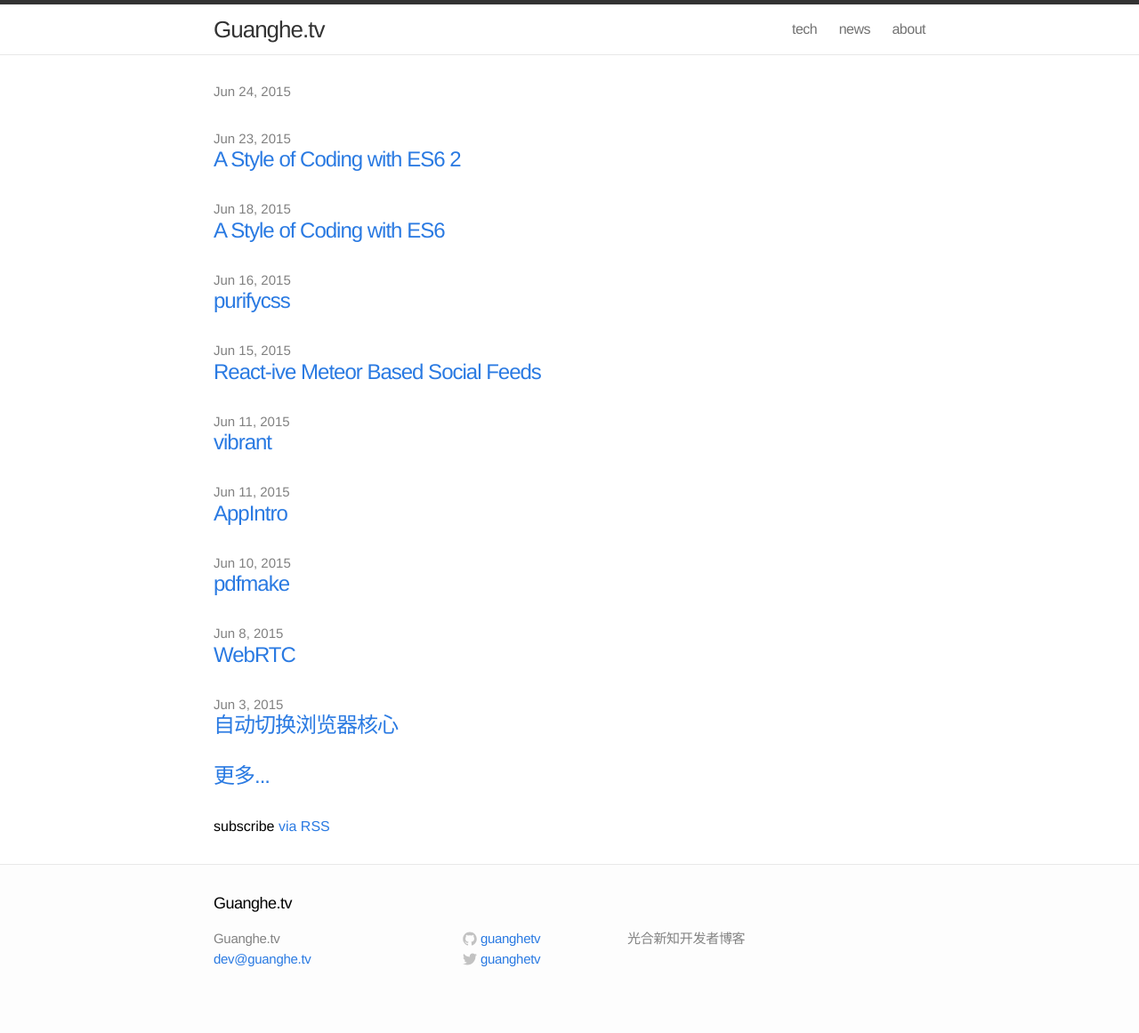
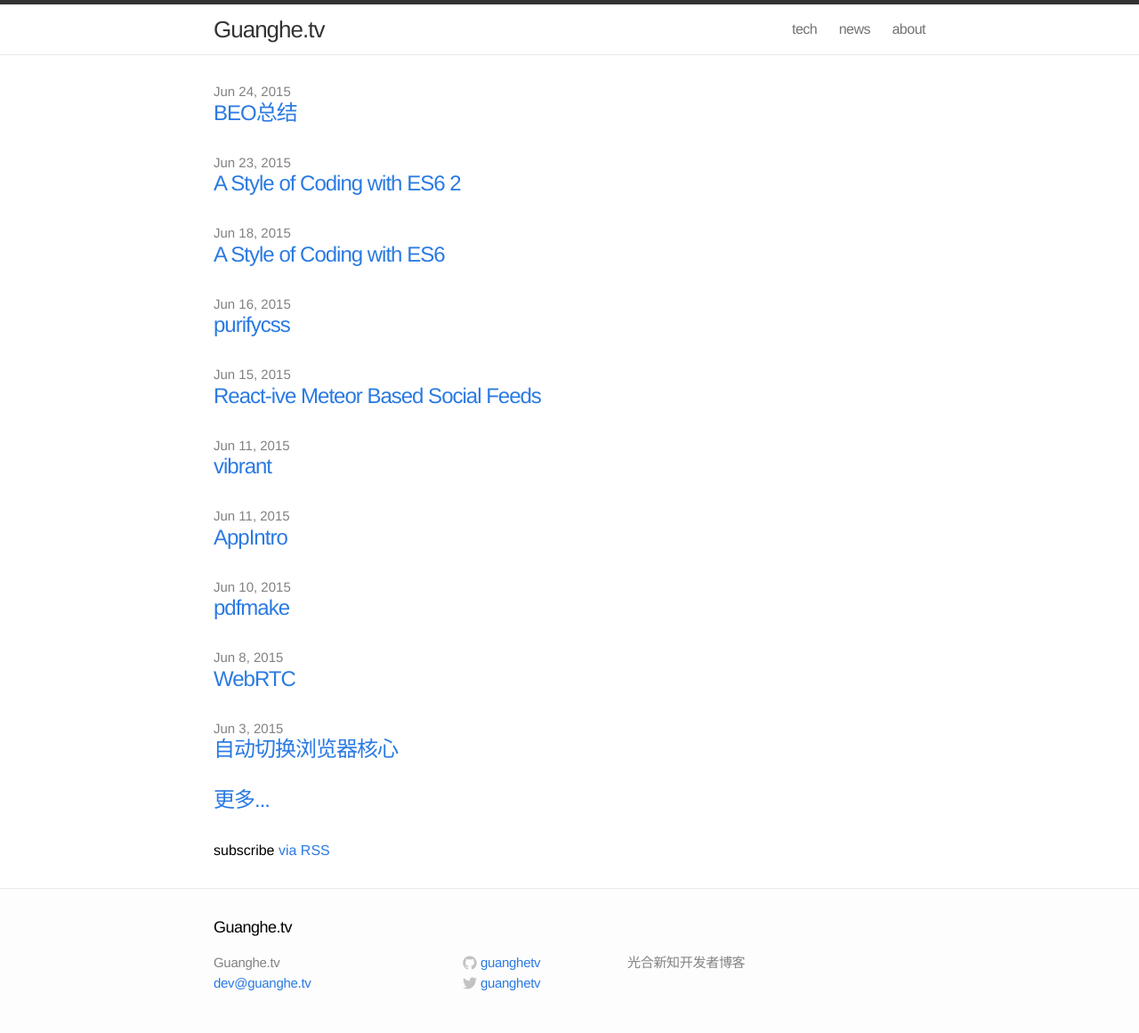
Before and after one commit to guanghetv/guanghetv.github.io, a Jekyll site: the page built from index.html, in a window 1280 px wide. Shown: the whole page at 89% size. Built offline with Jekyll 4.4.1, drawn with Linux system fonts in a browser that asks for light colours; Markdown is read by kramdown in place of the engine named in the settings; before the commit the page ends 1134 px from its top, so only the background shows below that.

Commit message:
Update 2015-06-24-BEO-Record.markdown

```diff
--- a/_posts/2015-06-24-BEO-Record.markdown
+++ b/_posts/2015-06-24-BEO-Record.markdown
@@ -1,6 +1,6 @@
 ---
 layout: post
-title: "BEO"总结
+title: "BEO总结"
 category: tech
 author: ronfe
 ---
```
